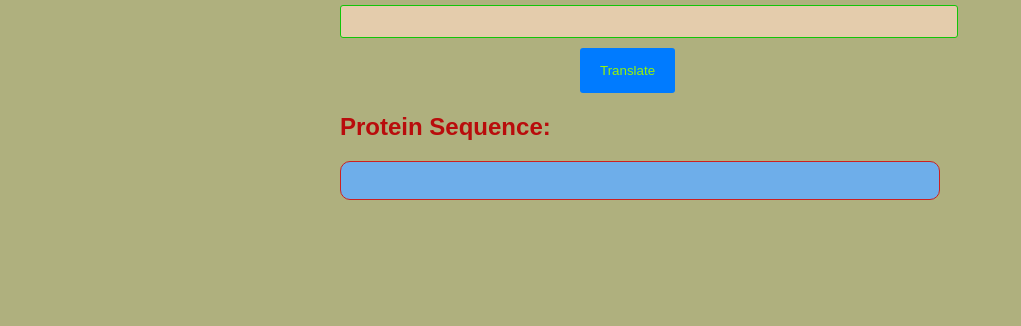
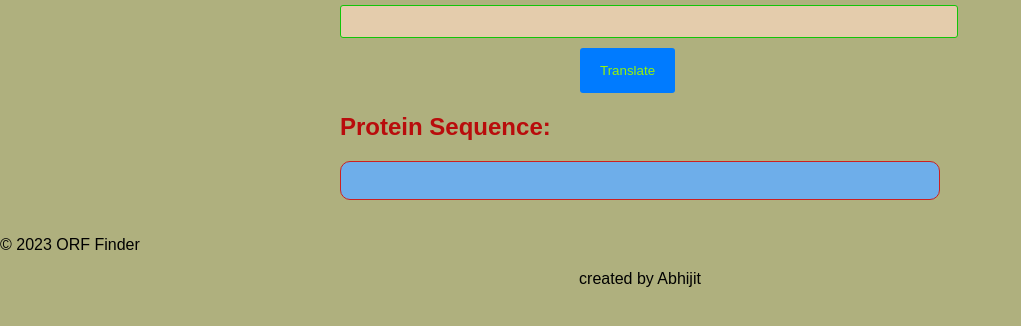
Before and after one commit to abhi121x/translation, a plain HTML site: page index.html in a window 1280 px wide. Shown: the part 126-452 px from the top of the page, without its empty margins (0-1021 px from the left). Drawn offline with Linux system fonts and the light colour scheme.

Commit message:
Update index.html

```diff
--- a/index.html
+++ b/index.html
@@ -176,4 +176,13 @@
         }
     </script>
 </body>
+    <footer>
+    <p>&copy; 2023 ORF Finder
+
+    </p>
+    <p style="text-align: center;
+    "> created by Abhijit </p>
+
+</footer>
+
 </html>
```
